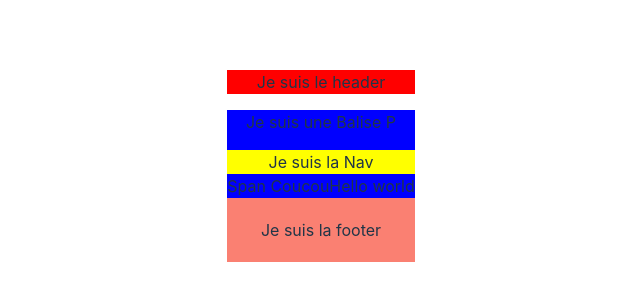
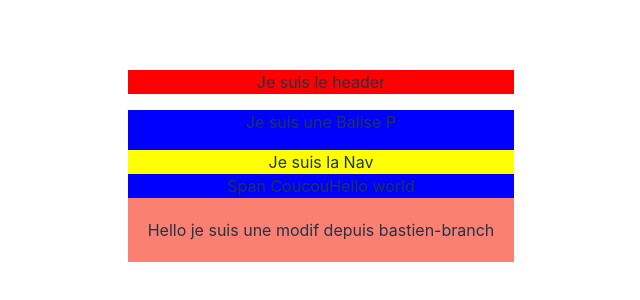
Before and after one commit to TomRoberto/Cours-git-branches, a React (Vite) app: page / in a window 1280 px wide. Shown: the part 234-534 px from the top of the page, without its empty margins (319-959 px from the left). Built offline with nearby package versions, Linux system fonts and the light colour scheme.

Commit message:
Update Footer.jsx on bastien-branch

```diff
--- a/src/components/Footer.jsx
+++ b/src/components/Footer.jsx
@@ -1,7 +1,7 @@
 const Footer = () => {
   return (
     <footer style={{ background: "salmon", padding: "20px" }}>
-      Je suis la footer
+      Hello je suis une modif depuis bastien-branch
     </footer>
   );
 };
```
